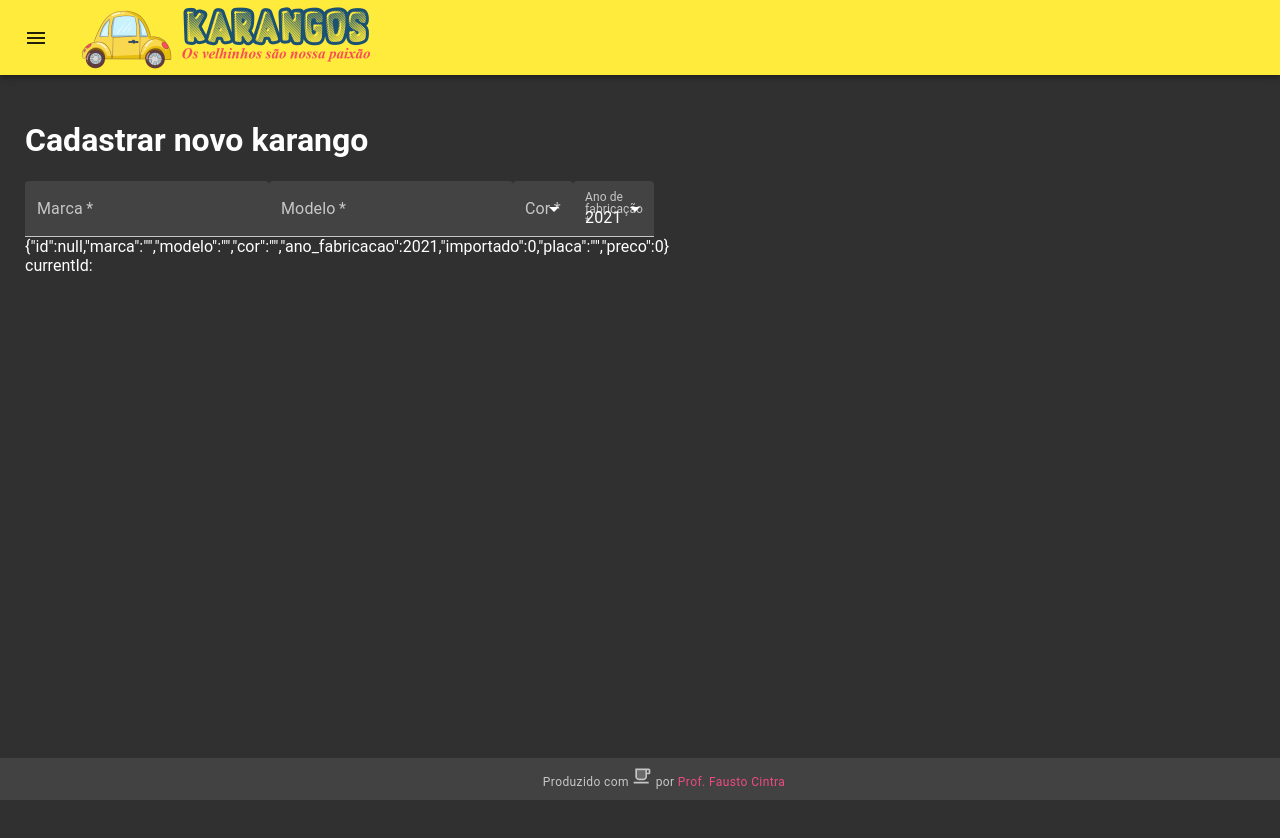
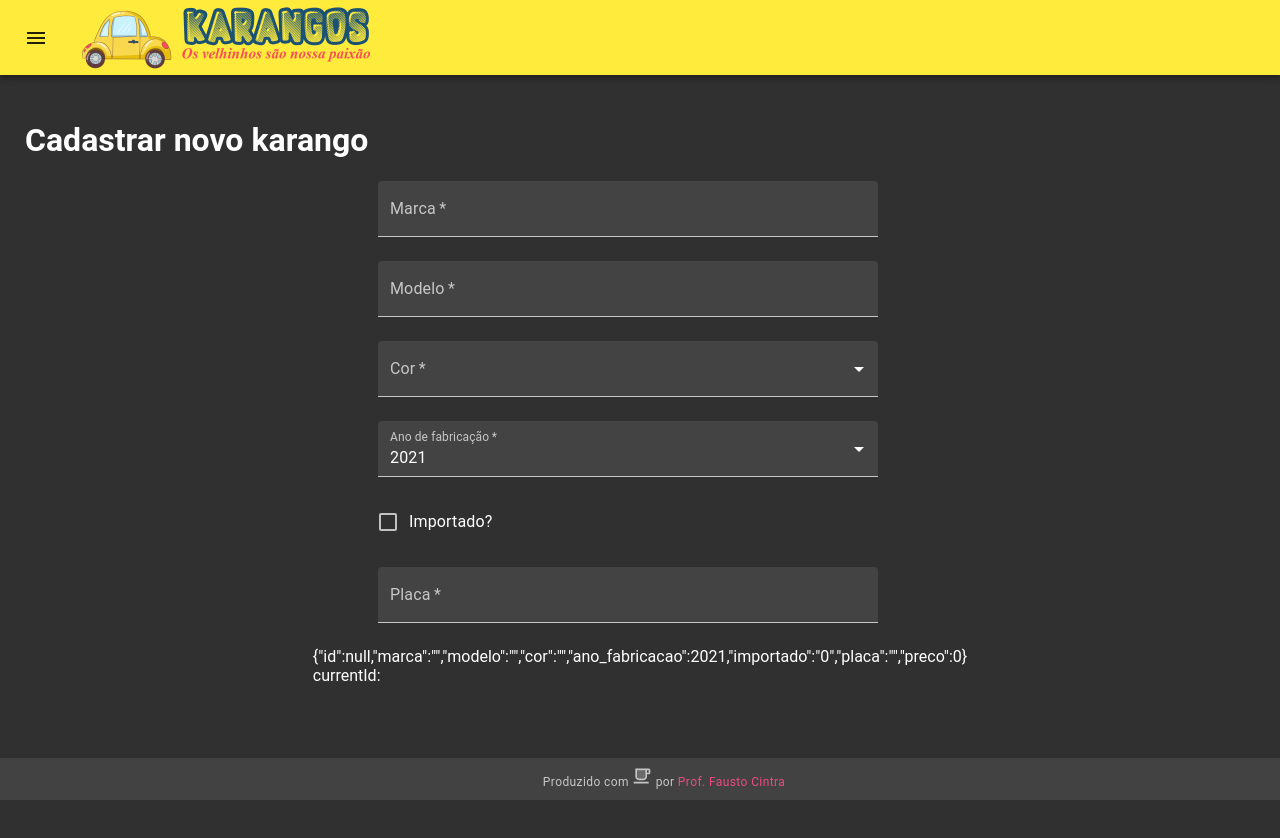
Before and after one commit to felipebart10/trabalho-react, a React (Create React App) app in the folder karangos/: page /new in a window 1280 px wide. Shown: the top 838 px of the page. Built offline with nearby package versions, Linux system fonts and the light colour scheme; the HTML template or start-up script is replaced by a standard one.

Commit message:
(24/05) Continuação do componente de formulário

```diff
--- a/karangos/package.json
+++ b/karangos/package.json
@@ -13,6 +13,7 @@
     "axios": "^0.21.1",
     "react": "^17.0.2",
     "react-dom": "^17.0.2",
+    "react-input-mask": "^2.0.4",
     "react-router-dom": "^5.2.0",
     "react-scripts": "4.0.3",
     "web-vitals": "^1.1.1"
--- a/karangos/src/routed/KarangosForm.js
+++ b/karangos/src/routed/KarangosForm.js
@@ -1,8 +1,29 @@
 import { useState, useEffect } from 'react'
 import TextField from '@material-ui/core/TextField'
 import MenuItem from '@material-ui/core/MenuItem'
+import FormControl from '@material-ui/core/FormControl'
+import FormControlLabel from '@material-ui/core/FormControlLabel'
+import Checkbox from '@material-ui/core/Checkbox'
+import InputMask from 'react-input-mask'
+import { makeStyles } from '@material-ui/core/styles'
+
+const useStyles = makeStyles(theme => ({
+  form: {
+    display: 'flex',
+    justifyContent: 'space-around',
+    flexWrap: 'wrap',
+    maxWidth: '80%',
+    margin: '0 auto',
+    '& .MuiFormControl-root': {
+      minWidth: '200px',
+      maxWidth: '500px',
+      margin: '0 24px 24px 0'
+    }
+  }
+}))
 
 export default function KarangosForm() {
+  const classes = useStyles()
 
   const colors = [
     'Amarelo',
@@ -25,31 +46,45 @@ export default function KarangosForm() {
   const years = []
   for(let i = (new Date()).getFullYear(); i >= 1900; i--) years.push(i)
 
+  // Expressão regular definindo a máscara de entrada para a placa
+  const placaMask = /[A-Z]{3}-[0-9][0-9A-J][0-9]{2}/
+
   const [karango, setKarango] = useState({
     id: null,
     marca: '',
     modelo: '',
     cor: '',
     ano_fabricacao: (new Date()).getFullYear(),    // Ano corrente
-    importado: 0,
+    importado: '0',
     placa: '',
     preco: 0
   })
   const [currentId, setCurrentId] = useState()
 
+  const [importadoChecked, setImportadoChecked] = useState(false)
+
   function handleInputChange(event, property) {
     setCurrentId(event.target.id)
     if(event.target.id) property = event.target.id
-    // Quando o nome de uma propriedade de objeto aparece entre [],
-    // significa que o nome da propriedade será determinado pela
-    // variável ou expressão contida dentro dos colchetes
-    setKarango({...karango, [property]: event.target.value})
+
+    if(property === 'importado') {
+      const newState = ! importadoChecked // Inverte o valor
+      if(newState) setKarango({...karango, importado: '1'})
+      else setKarango({...karango, importado: '0'})
+      setImportadoChecked(newState)
+    }
+    else {
+      // Quando o nome de uma propriedade de objeto aparece entre [],
+      // significa que o nome da propriedade será determinado pela
+      // variável ou expressão contida dentro dos colchetes
+      setKarango({...karango, [property]: event.target.value})
+    }
   }
 
   return (
     <>
       <h1>Cadastrar novo karango</h1>
-      <form>
+      <form className={classes.form}>
 
         <TextField
           id="marca"
@@ -59,6 +94,7 @@ export default function KarangosForm() {
           onChange={handleInputChange}
           required  /* not null, precisa ser preenchido */
           placeholder="Informe a marca do veículo"
+          fullWidth
         />
 
         <TextField
@@ -69,6 +105,7 @@ export default function KarangosForm() {
           onChange={handleInputChange}
           required  /* not null, precisa ser preenchido */
           placeholder="Informe o modelo do veículo"
+          fullWidth
         />
 
         <TextField
@@ -80,6 +117,7 @@ export default function KarangosForm() {
           required  /* not null, precisa ser preenchido */
           placeholder="Informe a cor do veículo"
           select
+          fullWidth
         >
           { colors.map(color => <MenuItem value={color}>{color}</MenuItem>)}
         </TextField>
@@ -93,9 +131,38 @@ export default function KarangosForm() {
           required  /* not null, precisa ser preenchido */
           placeholder="Informe o ano de fabricação do veículo"
           select
+          fullWidth
         >
           { years.map(year => <MenuItem value={year}>{year}</MenuItem>)}
         </TextField>
+
+        <FormControl fullWidth>
+          <FormControlLabel control={
+            <Checkbox
+              id="importado"
+              checked={importadoChecked}
+              onChange={handleInputChange}
+              color="primary"
+            />
+          }
+          label="Importado?"
+        />
+        </FormControl>
+
+        <InputMask
+          id="placa"
+          mask={placaMask}
+          value={karango.placa}
+          onChange={handleInputChange}
+        >
+          {() => <TextField
+            label="Placa"
+            variant="filled"
+            required  /* not null, precisa ser preenchido */
+            placeholder="Informe a placa do veículo"
+            fullWidth
+          />}
+        </InputMask>
 
         <div>
           {JSON.stringify(karango)}
--- a/karangos/src/routed/KarangosList2.js
+++ b/karangos/src/routed/KarangosList2.js
@@ -99,7 +99,8 @@ export default function KarangosList() {
       headerName: 'Cód.',
       align: 'right',
       headerAlign: 'right',
-      flex: true
+      flex: true,
+      sortComparator: (v1, v2) => Number(v1) > Number(v2) ? 1 : -1
     },
     {
       field: 'marca',
@@ -123,7 +124,8 @@ export default function KarangosList() {
       headerName: 'Ano',
       align: 'center',
       headerAlign: 'center',
-      flex: true
+      flex: true,
+      sortComparator: (v1, v2) => Number(v1) > Number(v2) ? 1 : -1
     },
     {
       field: 'importado',
@@ -150,7 +152,8 @@ export default function KarangosList() {
       flex: true,
       valueGetter: params => (
         Number(params.value).toLocaleString('pt-br', { style: 'currency', currency: 'BRL' })
-      )
+      ),
+      sortable: false
     },
     {
       field: 'editar',
```
Also changed, not shown: 1 other file (tests, documents, lock files or other folders).
